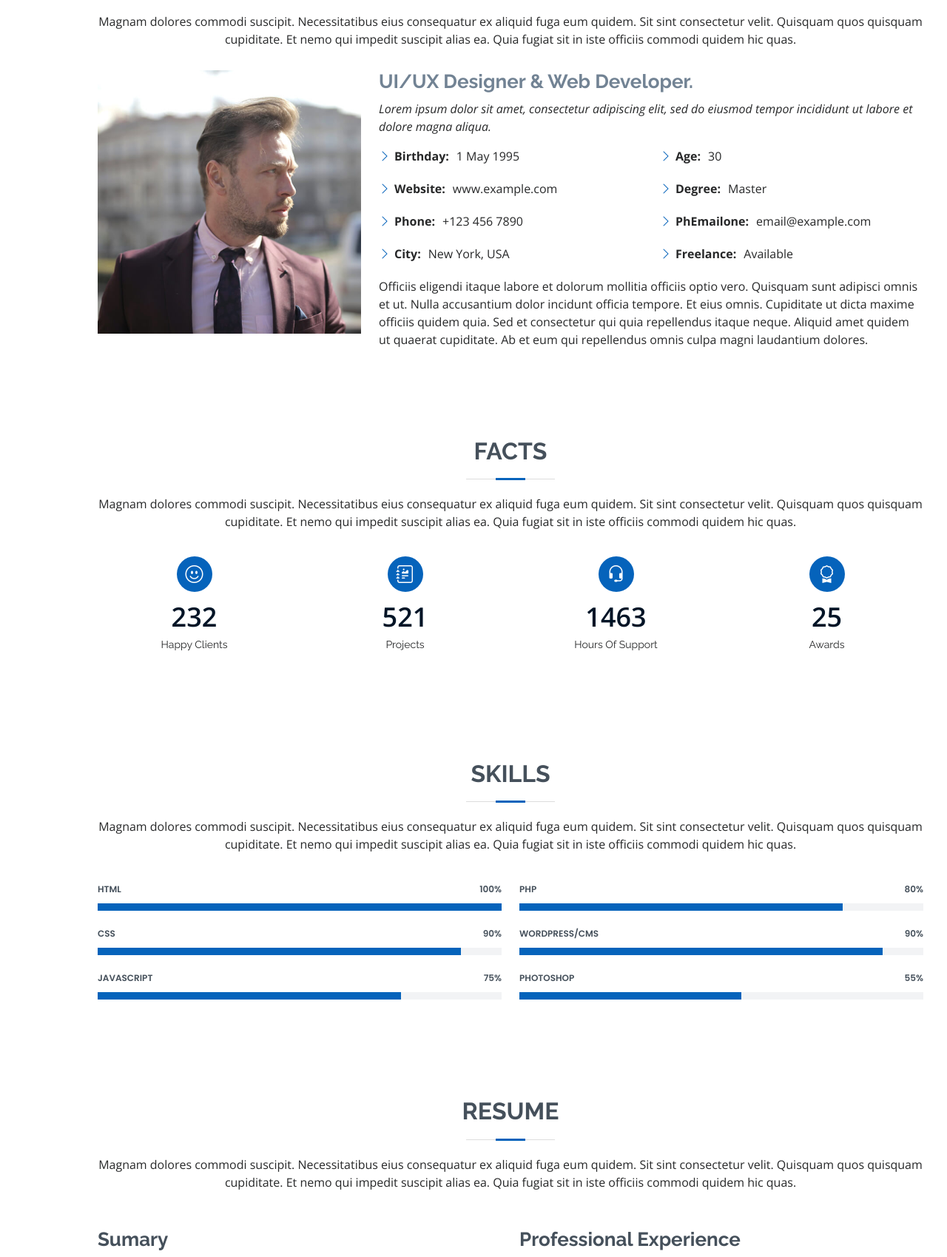
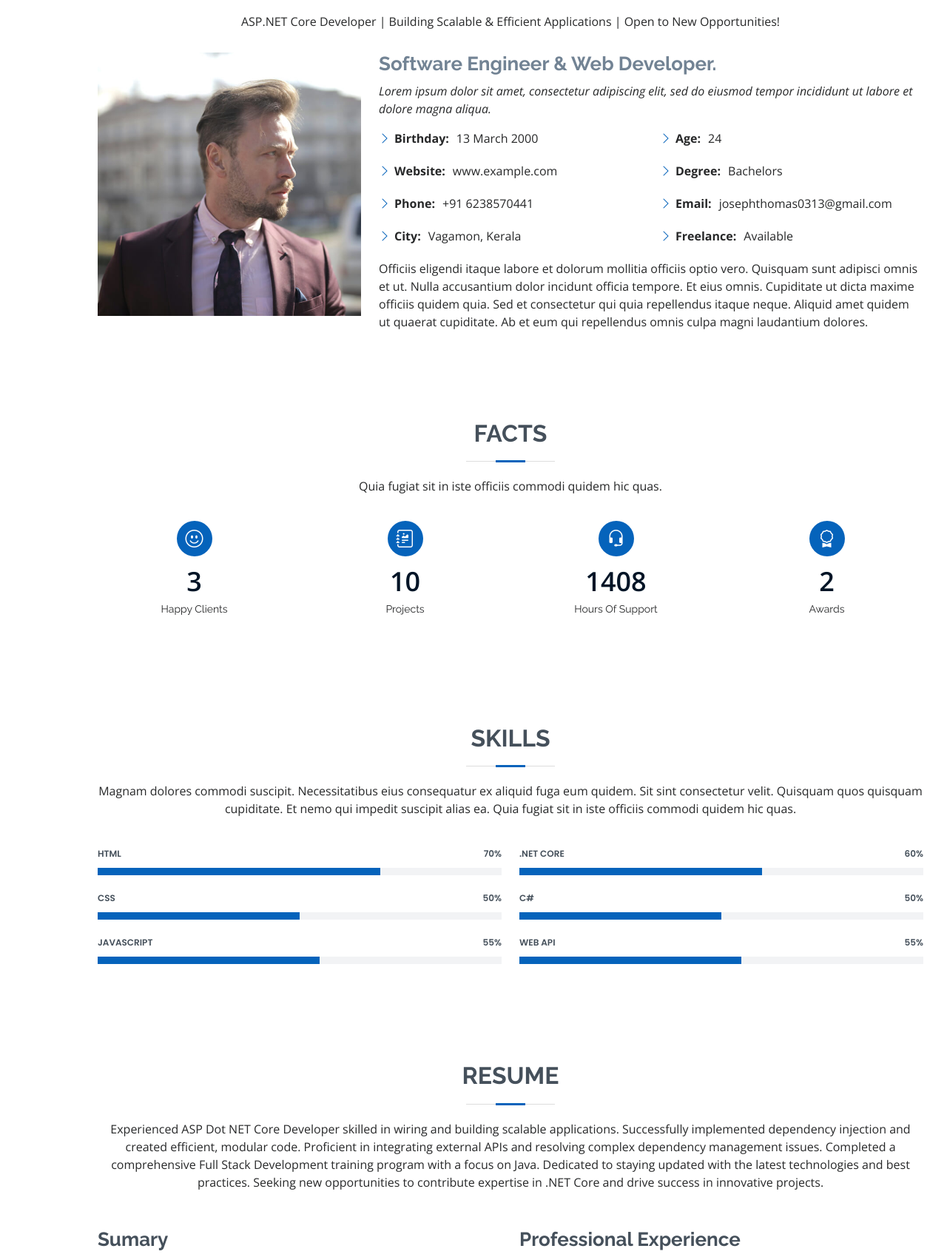
Before and after one commit to JosephThomas-SE/Joseph_Resume, a plain HTML site: page index.html in a window 1280 px wide. Shown: the part 921-2620 px from the top of the page at 74% size. Drawn offline with nearby package versions, Linux system fonts and the light colour scheme.

Commit message:
Changes to Contents

```diff
--- a/index.html
+++ b/index.html
@@ -5,7 +5,7 @@
   <meta charset="utf-8">
   <meta content="width=device-width, initial-scale=1.0" name="viewport">
 
-  <title>MyResume Bootstrap Template - Index</title>
+  <title>Joseph Thomas</title>
   <meta content="" name="description">
   <meta content="" name="keywords">
 
@@ -59,8 +59,8 @@
   <!-- ======= Hero Section ======= -->
   <section id="hero" class="d-flex flex-column justify-content-center">
     <div class="container" data-aos="zoom-in" data-aos-delay="100">
-      <h1>Brandon Johnson</h1>
-      <p>I'm <span class="typed" data-typed-items="Designer, Developer, Freelancer, Photographer"></span></p>
+      <h1>Joseph THhomas</h1>
+      <p>I'm a <span class="typed" data-typed-items="Software Engineer, .Net Developer, Freelancer, Photographer"></span></p>
       <div class="social-links">
         <a href="#" class="twitter"><i class="bx bxl-twitter"></i></a>
         <a href="#" class="facebook"><i class="bx bxl-facebook"></i></a>
@@ -79,7 +79,7 @@
 
         <div class="section-title">
           <h2>About</h2>
-          <p>Magnam dolores commodi suscipit. Necessitatibus eius consequatur ex aliquid fuga eum quidem. Sit sint consectetur velit. Quisquam quos quisquam cupiditate. Et nemo qui impedit suscipit alias ea. Quia fugiat sit in iste officiis commodi quidem hic quas.</p>
+          <p>ASP.NET Core Developer | Building Scalable & Efficient Applications | Open to New Opportunities!</p>
         </div>
 
         <div class="row">
@@ -87,7 +87,7 @@
             <img src="assets/img/profile-img.jpg" class="img-fluid" alt="">
           </div>
           <div class="col-lg-8 pt-4 pt-lg-0 content">
-            <h3>UI/UX Designer &amp; Web Developer.</h3>
+            <h3>Software Engineer &amp; Web Developer.</h3>
             <p class="fst-italic">
               Lorem ipsum dolor sit amet, consectetur adipiscing elit, sed do eiusmod tempor incididunt ut labore et dolore
               magna aliqua.
@@ -95,17 +95,17 @@
             <div class="row">
               <div class="col-lg-6">
                 <ul>
-                  <li><i class="bi bi-chevron-right"></i> <strong>Birthday:</strong> <span>1 May 1995</span></li>
+                  <li><i class="bi bi-chevron-right"></i> <strong>Birthday:</strong> <span>13 March 2000</span></li>
                   <li><i class="bi bi-chevron-right"></i> <strong>Website:</strong> <span>www.example.com</span></li>
-                  <li><i class="bi bi-chevron-right"></i> <strong>Phone:</strong> <span>+123 456 7890</span></li>
-                  <li><i class="bi bi-chevron-right"></i> <strong>City:</strong> <span>New York, USA</span></li>
+                  <li><i class="bi bi-chevron-right"></i> <strong>Phone:</strong> <span>+91 6238570441</span></li>
+                  <li><i class="bi bi-chevron-right"></i> <strong>City:</strong> <span>Vagamon, Kerala</span></li>
                 </ul>
               </div>
               <div class="col-lg-6">
                 <ul>
-                  <li><i class="bi bi-chevron-right"></i> <strong>Age:</strong> <span>30</span></li>
-                  <li><i class="bi bi-chevron-right"></i> <strong>Degree:</strong> <span>Master</span></li>
-                  <li><i class="bi bi-chevron-right"></i> <strong>PhEmailone:</strong> <span>email@example.com</span></li>
+                  <li><i class="bi bi-chevron-right"></i> <strong>Age:</strong> <span>24</span></li>
+                  <li><i class="bi bi-chevron-right"></i> <strong>Degree:</strong> <span>Bachelors</span></li>
+                  <li><i class="bi bi-chevron-right"></i> <strong>Email:</strong> <span>josephthomas0313@gmail.com</span></li>
                   <li><i class="bi bi-chevron-right"></i> <strong>Freelance:</strong> <span>Available</span></li>
                 </ul>
               </div>
@@ -126,7 +126,7 @@
 
         <div class="section-title">
           <h2>Facts</h2>
-          <p>Magnam dolores commodi suscipit. Necessitatibus eius consequatur ex aliquid fuga eum quidem. Sit sint consectetur velit. Quisquam quos quisquam cupiditate. Et nemo qui impedit suscipit alias ea. Quia fugiat sit in iste officiis commodi quidem hic quas.</p>
+          <p>Quia fugiat sit in iste officiis commodi quidem hic quas.</p>
         </div>
 
         <div class="row">
@@ -134,7 +134,7 @@
           <div class="col-lg-3 col-md-6">
             <div class="count-box">
               <i class="bi bi-emoji-smile"></i>
-              <span data-purecounter-start="0" data-purecounter-end="232" data-purecounter-duration="1" class="purecounter"></span>
+              <span data-purecounter-start="0" data-purecounter-end="3" data-purecounter-duration="1" class="purecounter"></span>
               <p>Happy Clients</p>
             </div>
           </div>
@@ -142,7 +142,7 @@
           <div class="col-lg-3 col-md-6 mt-5 mt-md-0">
             <div class="count-box">
               <i class="bi bi-journal-richtext"></i>
-              <span data-purecounter-start="0" data-purecounter-end="521" data-purecounter-duration="1" class="purecounter"></span>
+              <span data-purecounter-start="0" data-purecounter-end="10" data-purecounter-duration="1" class="purecounter"></span>
               <p>Projects</p>
             </div>
           </div>
@@ -150,7 +150,7 @@
           <div class="col-lg-3 col-md-6 mt-5 mt-lg-0">
             <div class="count-box">
               <i class="bi bi-headset"></i>
-              <span data-purecounter-start="0" data-purecounter-end="1463" data-purecounter-duration="1" class="purecounter"></span>
+              <span data-purecounter-start="0" data-purecounter-end="1408" data-purecounter-duration="1" class="purecounter"></span>
               <p>Hours Of Support</p>
             </div>
           </div>
@@ -158,7 +158,7 @@
           <div class="col-lg-3 col-md-6 mt-5 mt-lg-0">
             <div class="count-box">
               <i class="bi bi-award"></i>
-              <span data-purecounter-start="0" data-purecounter-end="25" data-purecounter-duration="1" class="purecounter"></span>
+              <span data-purecounter-start="0" data-purecounter-end="2" data-purecounter-duration="1" class="purecounter"></span>
               <p>Awards</p>
             </div>
           </div>
@@ -182,23 +182,23 @@
           <div class="col-lg-6">
 
             <div class="progress">
-              <span class="skill">HTML <i class="val">100%</i></span>
+              <span class="skill">HTML <i class="val">70%</i></span>
               <div class="progress-bar-wrap">
-                <div class="progress-bar" role="progressbar" aria-valuenow="100" aria-valuemin="0" aria-valuemax="100"></div>
+                <div class="progress-bar" role="progressbar" aria-valuenow="70" aria-valuemin="0" aria-valuemax="100"></div>
               </div>
             </div>
 
             <div class="progress">
-              <span class="skill">CSS <i class="val">90%</i></span>
+              <span class="skill">CSS <i class="val">50%</i></span>
               <div class="progress-bar-wrap">
-                <div class="progress-bar" role="progressbar" aria-valuenow="90" aria-valuemin="0" aria-valuemax="100"></div>
+                <div class="progress-bar" role="progressbar" aria-valuenow="50" aria-valuemin="0" aria-valuemax="100"></div>
               </div>
             </div>
 
             <div class="progress">
-              <span class="skill">JavaScript <i class="val">75%</i></span>
+              <span class="skill">JavaScript <i class="val">55%</i></span>
               <div class="progress-bar-wrap">
-                <div class="progress-bar" role="progressbar" aria-valuenow="75" aria-valuemin="0" aria-valuemax="100"></div>
+                <div class="progress-bar" role="progressbar" aria-valuenow="55" aria-valuemin="0" aria-valuemax="100"></div>
               </div>
             </div>
 
@@ -207,21 +207,21 @@
           <div class="col-lg-6">
 
             <div class="progress">
-              <span class="skill">PHP <i class="val">80%</i></span>
+              <span class="skill">.Net Core <i class="val">60%</i></span>
               <div class="progress-bar-wrap">
-                <div class="progress-bar" role="progressbar" aria-valuenow="80" aria-valuemin="0" aria-valuemax="100"></div>
+                <div class="progress-bar" role="progressbar" aria-valuenow="60" aria-valuemin="0" aria-valuemax="100"></div>
               </div>
             </div>
 
             <div class="progress">
-              <span class="skill">WordPress/CMS <i class="val">90%</i></span>
+              <span class="skill">C# <i class="val">50%</i></span>
               <div class="progress-bar-wrap">
-                <div class="progress-bar" role="progressbar" aria-valuenow="90" aria-valuemin="0" aria-valuemax="100"></div>
+                <div class="progress-bar" role="progressbar" aria-valuenow="50" aria-valuemin="0" aria-valuemax="100"></div>
               </div>
             </div>
 
             <div class="progress">
-              <span class="skill">Photoshop <i class="val">55%</i></span>
+              <span class="skill">Web API <i class="val">55%</i></span>
               <div class="progress-bar-wrap">
                 <div class="progress-bar" role="progressbar" aria-valuenow="55" aria-valuemin="0" aria-valuemax="100"></div>
               </div>
@@ -240,19 +240,29 @@
 
         <div class="section-title">
           <h2>Resume</h2>
-          <p>Magnam dolores commodi suscipit. Necessitatibus eius consequatur ex aliquid fuga eum quidem. Sit sint consectetur velit. Quisquam quos quisquam cupiditate. Et nemo qui impedit suscipit alias ea. Quia fugiat sit in iste officiis commodi quidem hic quas.</p>
+          <p>Experienced ASP Dot NET Core Developer skilled in
+            wiring and building scalable applications. Successfully
+            implemented dependency injection and created
+            efficient, modular code. Proficient in integrating external
+            APIs and resolving complex dependency management
+            issues. Completed a comprehensive Full Stack
+            Development training program with a focus on Java.
+            Dedicated to staying updated with the latest
+            technologies and best practices. Seeking new
+            opportunities to contribute expertise in .NET Core and
+            drive success in innovative projects.</p>
         </div>
 
         <div class="row">
           <div class="col-lg-6">
             <h3 class="resume-title">Sumary</h3>
             <div class="resume-item pb-0">
-              <h4>Brandon Johnson</h4>
-              <p><em>Innovative and deadline-driven Graphic Designer with 3+ years of experience designing and developing user-centered digital/print marketing material from initial concept to final, polished deliverable.</em></p>
+              <h4>Joseph Thomas</h4>
+              <p><em>Experienced ASP.NET Core Developer skilled in crafting scalable applications, implementing dependency injection, and integrating APIs. Proficient in Java, committed to staying current with the latest technologies. Seeking .NET Core opportunities to drive innovative projects.</em></p>
               <ul>
-                <li>Portland par 127,Orlando, FL</li>
-                <li>(123) 456-7891</li>
-                <li>alice.barkley@example.com</li>
+                <li>Vagamon, Kerala, India</li>
+                <li>+91 6238570441</li>
+                <li>josephthomas0313@gmail.com</li>
               </ul>
             </div>
 
@@ -292,6 +302,23 @@
                 <li>Managed up to 5 projects or tasks at a given time while under pressure</li>
                 <li>Recommended and consulted with clients on the most appropriate graphic design</li>
                 <li>Created 4+ design presentations and proposals a month for clients and account managers</li>
+              </ul>
+            </div>
+            <div class="resume-item">
+              <h4>Full Stack Java Trainee &amp; Developer</h4>
+              <h5>2021 - 2022</h5>
+              <p><em>Kompetenzens Technologies, Vytila, Kochi</em></p>
+              <ul>
+                <li>Design and develop an Edu-Tech software</li>
+                <li>Analyze user requirements.</li>
+                <li>Write and test code, refining and rewriting it as a
+                  necessary and communicate with any programmers
+                  involved in the project.</li>
+                <li>Develop and deploy new features to existing
+                  products.</li>
+                <li>Develop existing programs by analyzing and
+                  identifying areas of modification</li>
+                <li>Analyze, test and resolve issues.</li>
               </ul>
             </div>
           </div>
```
